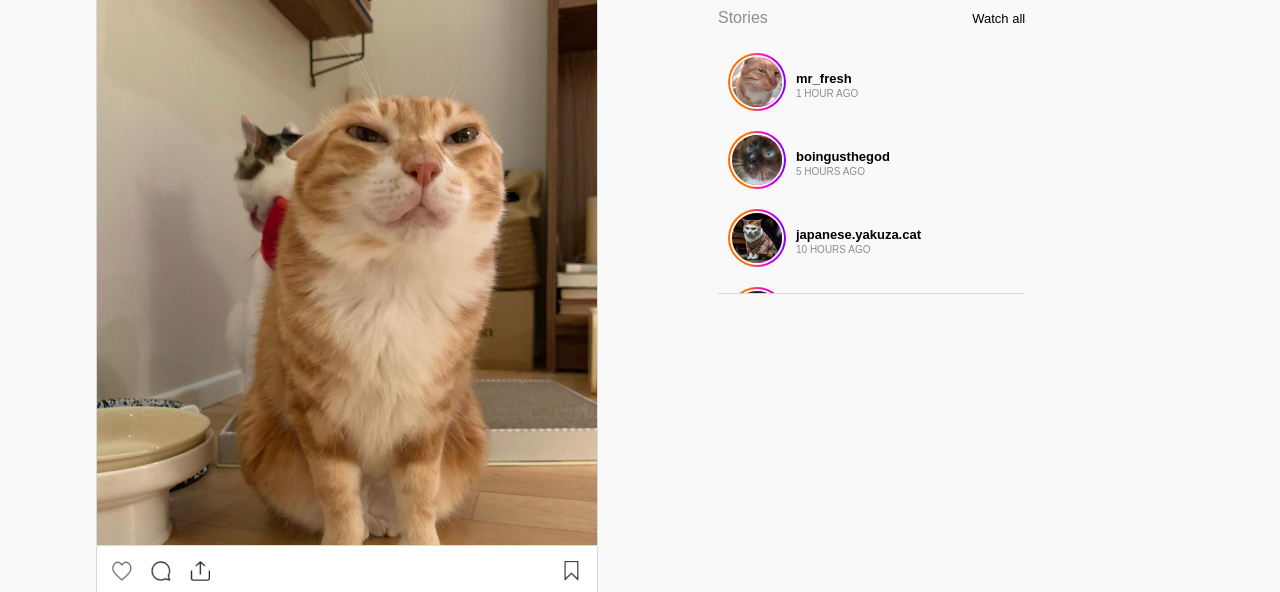
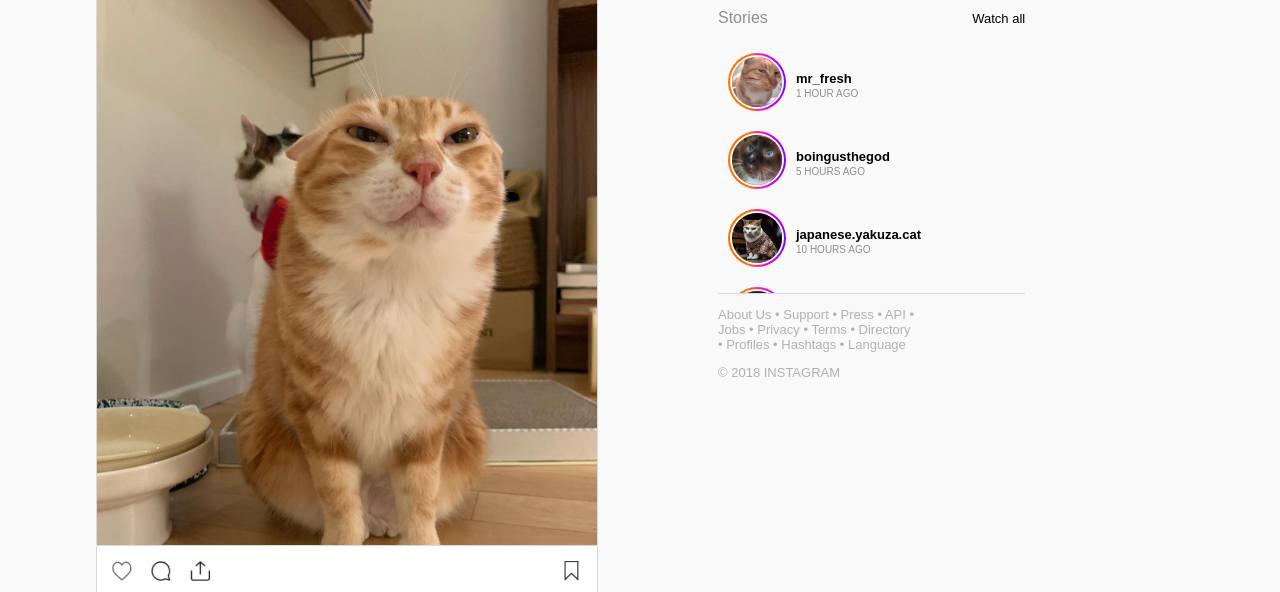
Before and after one commit to cse204-2024/05-instagram-clone-samudraam, a plain HTML site: page index.html in a window 1280 px wide. Shown: the part 170-762 px from the top of the page. Drawn offline with Linux system fonts and the light colour scheme.

Commit message:
Copyright info
addded copyright info

```diff
--- a/index.html
+++ b/index.html
@@ -240,6 +240,13 @@
               </div>
             </div>
           </div>
+          <div class="ownership">
+            <p>
+              About Us • Support • Press • API • Jobs • Privacy • Terms •
+              Directory • Profiles • Hashtags • Language
+            </p>
+            <p>© 2018 INSTAGRAM</p>
+          </div>
         </div>
       </div>
     </section>
--- a/style.css
+++ b/style.css
@@ -438,3 +438,12 @@ button:hover {
   position: relative;
   left: 140px;
 }
+.ownership {
+  width: 200px;
+  color: #b1b1b1;
+  font-family: Arial, Helvetica, sans-serif;
+  font-size: small;
+}
+::placeholder {
+  text-align: center;
+}
```
